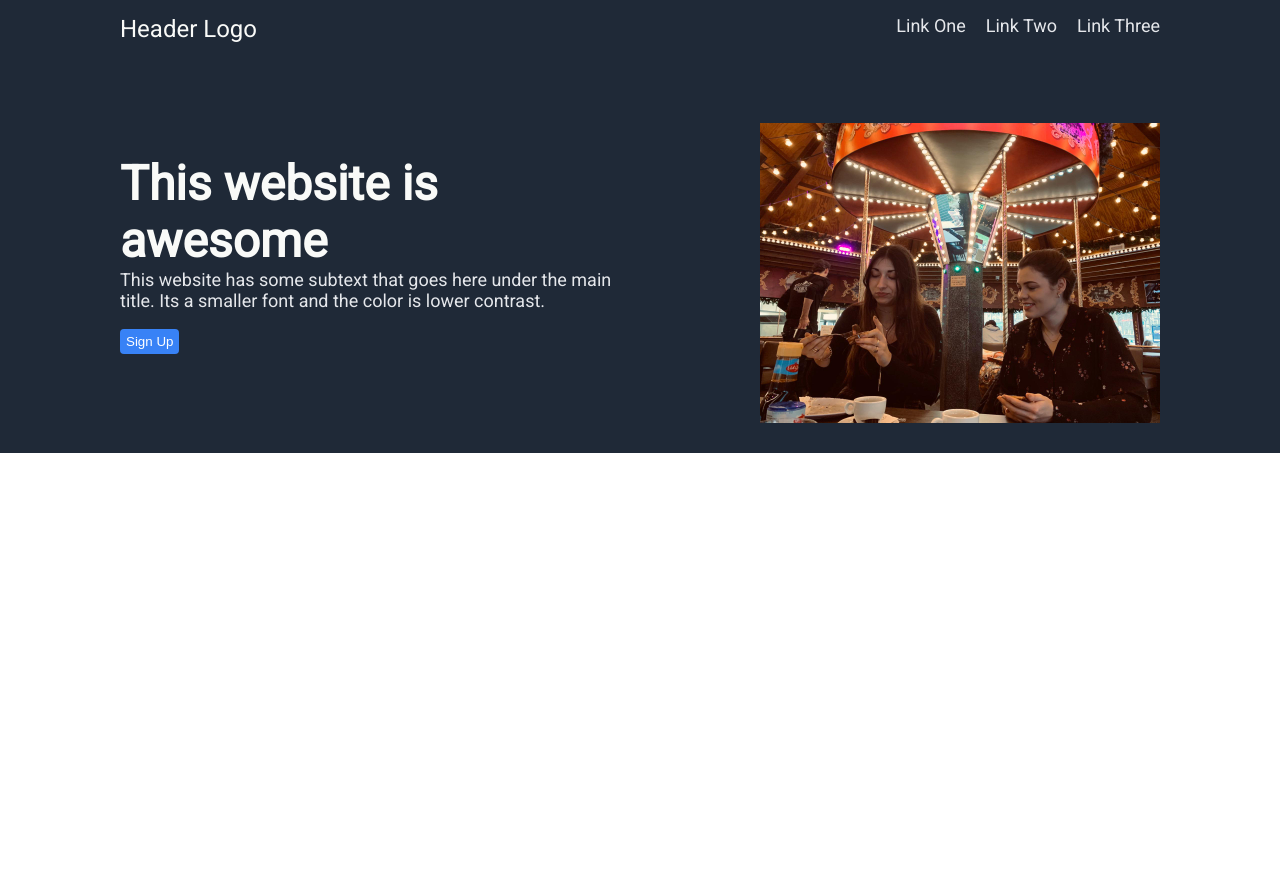
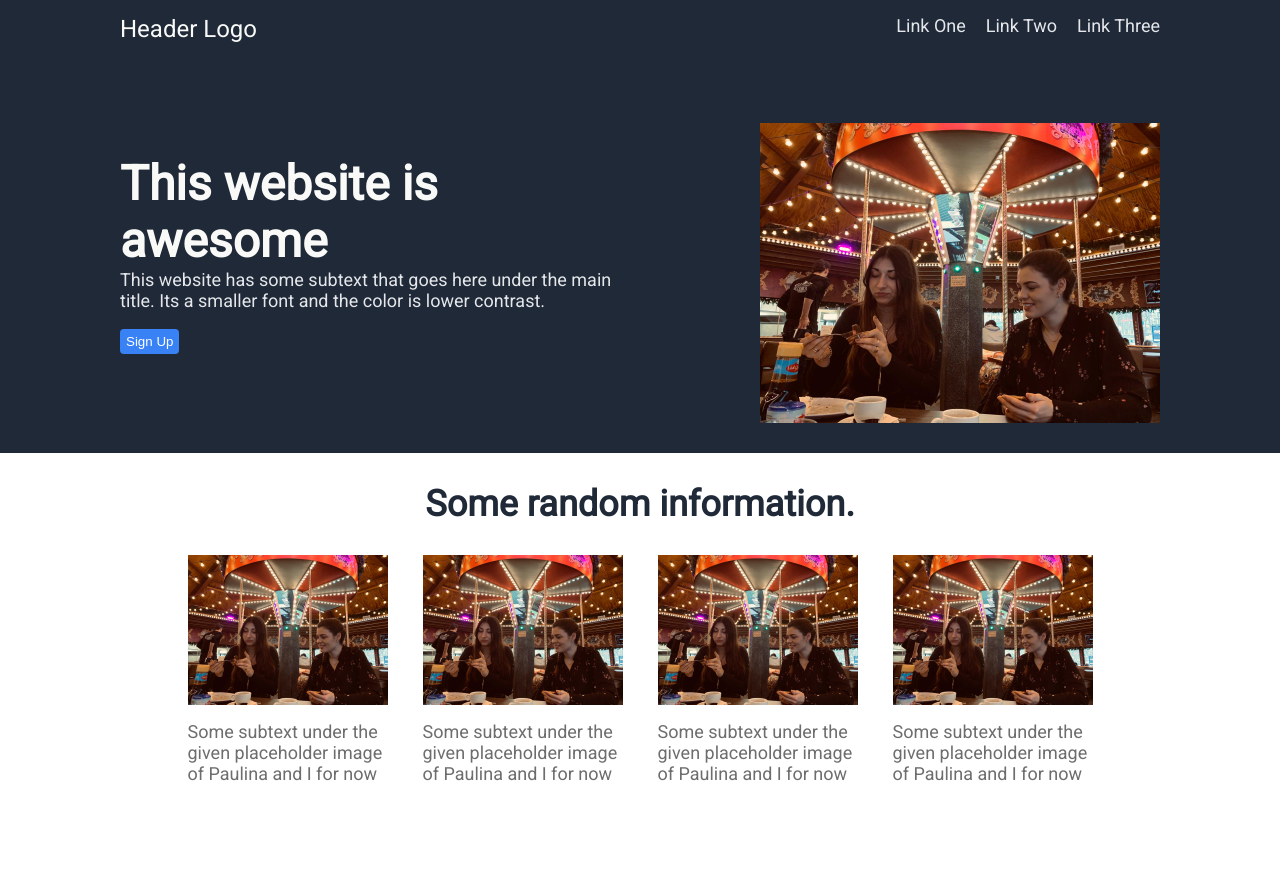
Before and after one commit to Shalyna/FirstWebsite, a plain HTML site: page FirstWebsite.html in a window 1280 px wide. Before the commit the page ends 800 px from the top, so only its background shows below. Drawn offline with Linux system fonts and the light colour scheme.

Commit message:
added informational section

```diff
--- a/FirstWebsite.html
+++ b/FirstWebsite.html
@@ -29,5 +29,26 @@
                     <img src="./images/Placeholder.jpeg" alt="Placeholder">
         </div>
     </div>
+    <div class="main">
+        <h2>Some random information.</h2>
+        <div class="descriptions">
+             <div class="firstdesc">
+                <img src="./images/Placeholder.jpeg" alt="Placeholder">
+                <p>Some subtext under the given placeholder image of Paulina and I for now</p>
+            </div>
+            <div class="seconddesc">
+                <img src="./images/Placeholder.jpeg" alt="Placeholder">
+                <p>Some subtext under the given placeholder image of Paulina and I for now</p>
+            </div>
+            <div class="thirddesc">
+                <img src="./images/Placeholder.jpeg" alt="Placeholder">
+                <p>Some subtext under the given placeholder image of Paulina and I for now</p>
+            </div>
+            <div class="fourthdesc">
+                <img src="./images/Placeholder.jpeg" alt="Placeholder">
+                <p>Some subtext under the given placeholder image of Paulina and I for now</p>
+            </div>
+    </div>
+    </div>
 </body>
 </html>
--- a/styles.css
+++ b/styles.css
@@ -68,3 +68,35 @@ button {
     margin-top: 10px;
 
 }
+
+.main {
+    height: 400px;
+    width: auto;
+}
+.main img {
+    width: 200px;
+    height: auto;
+}
+
+.main h2{
+    display: flex;
+    justify-content: center;
+    align-items: center;
+    font-size: 36px;
+    font-weight: 900px;
+    color: #1F2937;
+}
+
+.main p {
+    color: rgb(110, 109, 109);
+    font-size: 18px;
+    width: 200px;
+    margin-top: 12px;
+}
+
+.descriptions {
+    display: flex;
+    justify-content: center;
+    align-items: center;
+    gap: 35px;
+}
```
